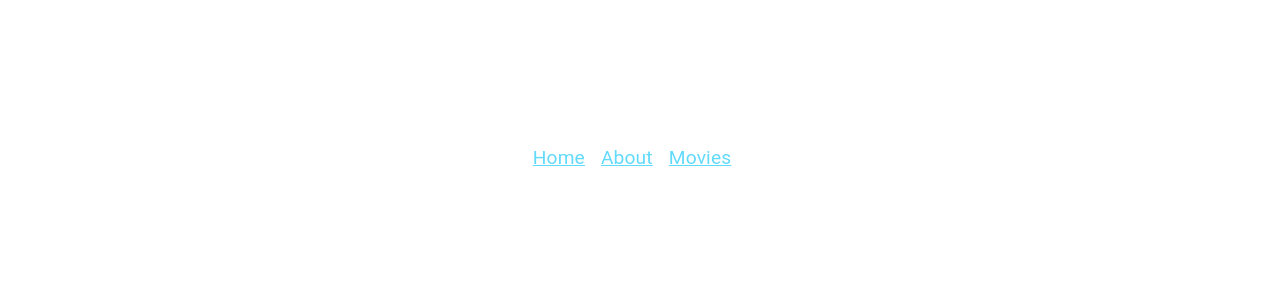
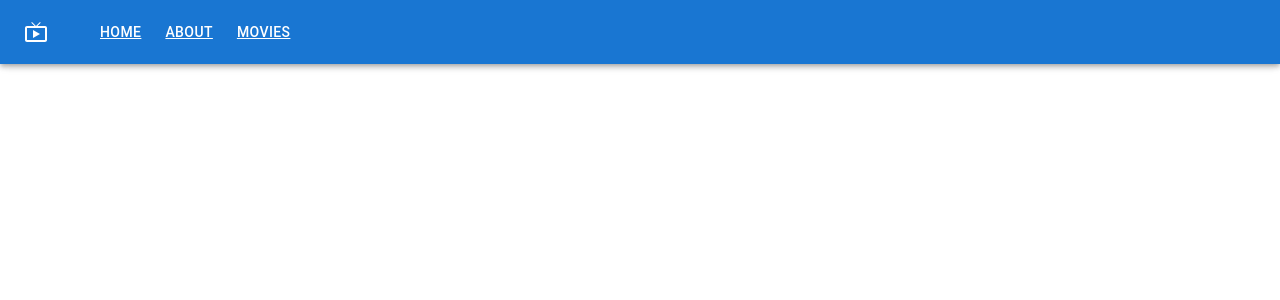
Before and after one commit to vbasoon/movies-db, a React (Create React App) app: page / in a window 1280 px wide. Shown: the top 300 px of the page. Built offline with nearby package versions, Linux system fonts and the light colour scheme.

Commit message:
Header Material UI

```diff
--- a/src/App.module.scss
+++ b/src/App.module.scss
@@ -5,7 +5,6 @@
   flex-direction: column;
   align-items: center;
   background-color: #282c34;
-
 }
 
 .logo {
@@ -34,22 +33,10 @@
   font-size: 1.2rem;
   color: shared.$primary-color;
 
-  .menu {
-    &__list {
-      list-style-type: none;
-    }
-
-    &__item {
-      display: inline-block;
-      margin-right: 1rem;
-    }
-
-    .menu__link {
-      color: shared.$link-color;
-    }
-  }
+  a {
+  color: #61dafb;
 }
-
+}
 .main {
   min-height: 98vh;
   color: shared.$primary-color;
--- a/src/App.tsx
+++ b/src/App.tsx
@@ -1,29 +1,44 @@
 import React from 'react';
 import styles from './App.module.scss';
-import { Link, Outlet } from 'react-router-dom';
-import { CssBaseline } from '@mui/material';
+import { Link as RouterLink, Outlet } from 'react-router-dom';
+import { AppBar, CssBaseline, Link, Toolbar } from '@mui/material';
+import LiveTvOutlinedIcon from '@mui/icons-material/LiveTvOutlined';
+
+function HeaderLink({
+  children,
+  to,
+}: {
+  to: string,
+  children: React.ReactNode;
+}) {
+  return (
+    <Link
+      component={RouterLink}
+      to={to}
+      variant="button"
+      color="inherit"
+      sx={{ my: 1, mx: 1.5}}
+    >
+      {children}
+    </Link>
+  );
+}
 
 function App() {
   return (
+
     <div>
       <CssBaseline/>
-      <header className={styles.header}>
-        <img src="/cinema-ico.png" className={styles.logo} alt="logo" />
-        <nav className={styles.menu}>
-          <ul className={styles.menu__list}>
-          <li className={styles.menu__item}>
-            <Link className={styles.menu__link} to="/">Home</Link>
-          </li>
-          <li className={styles.menu__item}>
-            <Link className={styles.menu__link} to="/about">About</Link>
-          </li>
-          <li className={styles.menu__item}>
-            <Link className={styles.menu__link} to="/movies">Movies</Link>
-          </li>
-        </ul>
+      <AppBar>
+      <Toolbar>
+        <LiveTvOutlinedIcon sx={{ mr: 5}} />
+        <nav>
+            <HeaderLink to="/">Home</HeaderLink>
+            <HeaderLink to="/about">About</HeaderLink>
+            <HeaderLink to="/movies">Movies</HeaderLink>
         </nav>
-
-      </header>
+      </Toolbar>
+      </AppBar>
       <main className={styles.main}>
         <Outlet/>
       </main>
--- a/src/index.scss
+++ b/src/index.scss
@@ -2,6 +2,7 @@
   padding: 0;
   margin: 0;
   box-sizing: border-box;
+
 }
 
 body {
@@ -11,6 +12,11 @@ body {
     sans-serif;
   -webkit-font-smoothing: antialiased;
   -moz-osx-font-smoothing: grayscale;
+
+}
+
+a {
+  color: #61dafb;
 }
 
 code {
```
